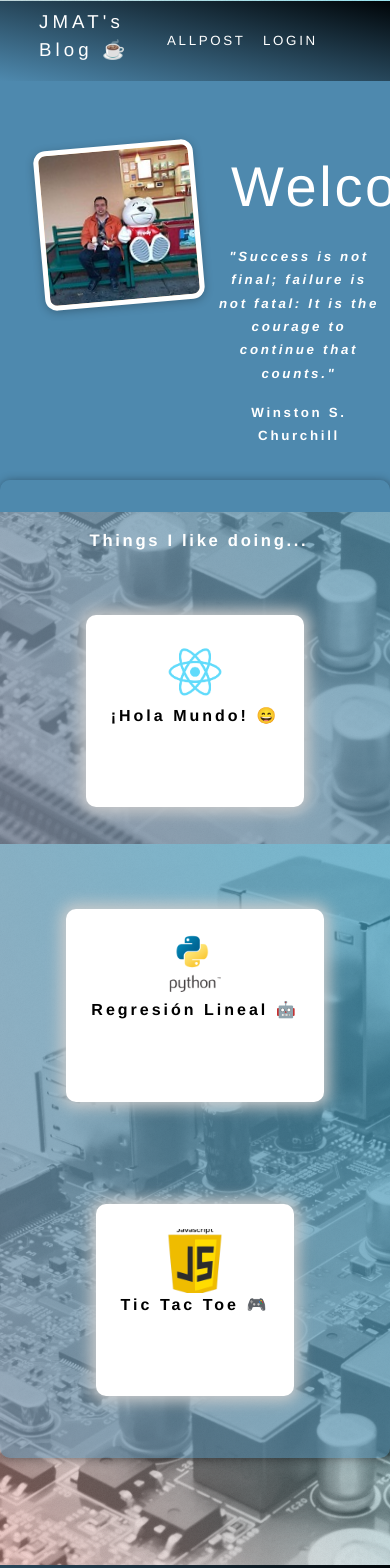
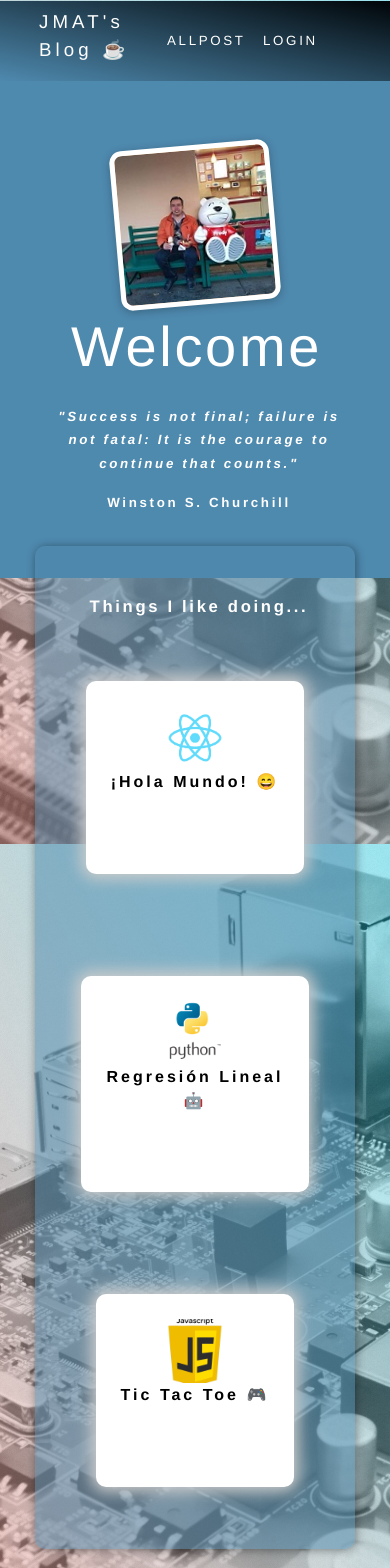
Before and after one commit to AlitosJM/MyApp, a React (Create React App) app: page /intro in a window 390 px wide. Shown: the top 1568 px of the page. Built offline with nearby package versions, Linux system fonts and the light colour scheme.

Commit message:
added querys for css 2

```diff
--- a/src/css/main.css
+++ b/src/css/main.css
@@ -1160,6 +1160,19 @@ height: 100%;
 	width: 5rem;
   }
 
+  @media screen and (max-width: 480px) {
+
+	#welcome header {
+		flex-direction: column;
+	}
+	#welcome img {align-self: center;
+	}
+
+	#latest-posts-0{
+		max-width: 20rem !important;
+	}
+}
+
 
 #welcome {
 	background: #4e89ae;
@@ -1463,7 +1476,6 @@ input:focus { box-shadow: inset 0 -5px 45px rgba(100,100,100,0.4), 0 1px 1px rgb
 
 	#summary article {
 		position: unset !important;
-		/*flex-basis: 50%;*/
 	}
 
 }
```
